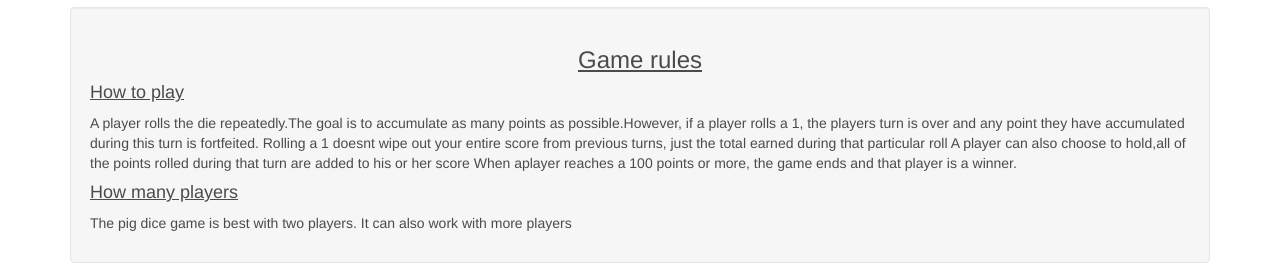
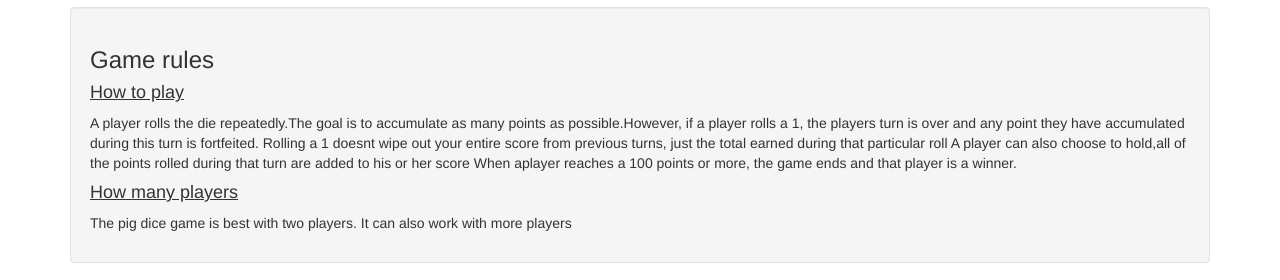
Before and after one commit to Julzpeter/pig-dice, a plain HTML site: page index.html in a window 1280 px wide. Shown: the part 77-357 px from the top of the page. Drawn offline with Linux system fonts and the light colour scheme.

Commit message:
Update styles.css

```diff
--- a/css/styles.css
+++ b/css/styles.css
@@ -10,19 +10,7 @@ body{
     background-repeat: no-repeat;
     background-size:cover;
 }
-.well{
-    opacity: 0.88;
-}
-.well>h3{
-    text-align: center;
-    font-family: Helvetica;
-    text-decoration: underline;
-}
-.well>h3:hover{
-    color:blue;
-    cursor: pointer;
-    font-family: arial;
-}
+
 #rules>h4 {
     text-decoration: underline;
     font-family: unset;
```
